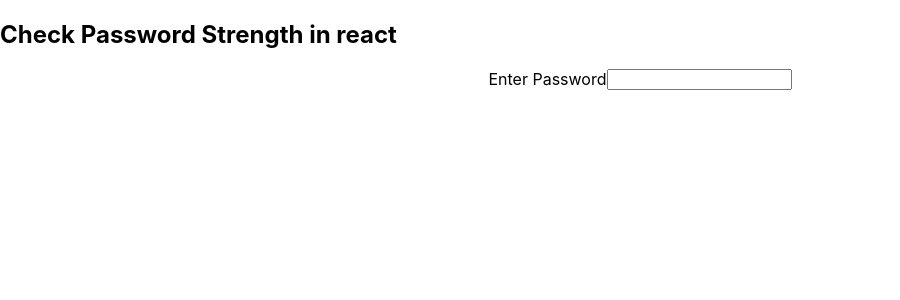
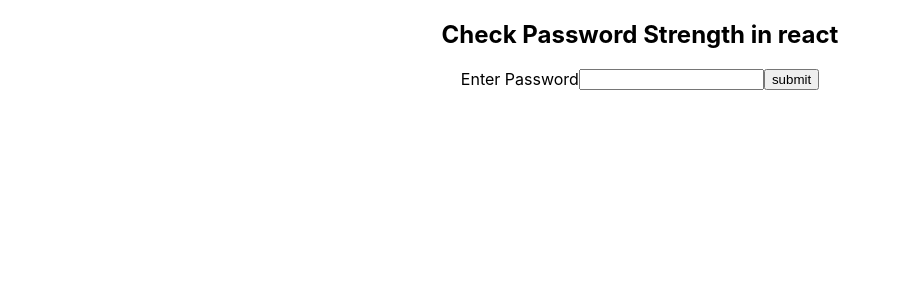
Before and after one commit to adarshSuryavanshigithub007/Password-validation, a React (Create React App) app: page / in a window 1280 px wide. Shown: the top 300 px of the page, without its empty margins (0-900 px from the left). Built offline with nearby package versions, Linux system fonts and the light colour scheme.

Commit message:
validation install toastify

```diff
--- a/package.json
+++ b/package.json
@@ -9,6 +9,7 @@
     "react": "^18.2.0",
     "react-dom": "^18.2.0",
     "react-scripts": "5.0.1",
+    "react-toastify": "^9.1.3",
     "validator": "^13.11.0",
     "web-vitals": "^2.1.4"
   },
--- a/src/App.js
+++ b/src/App.js
@@ -1,22 +1,34 @@
 import React, { useState } from "react";
+import { ToastContainer, toast } from 'react-toastify';
+
+
 import validator from "validator";
 function App() {
-  const[errorMessage,setErrorMessage]=useState('')
-  const validation=(value)=>{
-if(validator.isStrongPassword(value,{minLength:8,minLowercase:1,minUppercase:1,minNumbers:1,minSymbols:1})){
-  setErrorMessage(`Is Strong Password`)
+  const [password, setPassword] = useState('')
+  const validation = (value) => {
+    if (validator.isStrongPassword(password, { minLength: 8, minLowercase: 1, minUppercase: 1, minNumbers: 1, minSymbols: 1 })) {
+      toast.success(`Is Strong Password`)
 
-}else{
-setErrorMessage(`Is Not Strong Password`)
-}
+    } else {
+      toast.error(`Is Not Strong Password`)
+    }
+  }
+  const handleChangePassword = (e) => {
+    setPassword(e.target.value)
   }
   return (
-    <div >
-      <h2>Check Password Strength in react</h2>
-      <div style={{display:'flex',justifyContent:'center'}}>
-      <span>Enter Password</span><input type="text" onChange={(e)=>validation(e.target.value)}/>
-      <br/>
-      {errorMessage===''?null:<span style={{fontWeight:'bold',color:'red'}}>{errorMessage}</span>}
+    <div  >
+      <ToastContainer style={{ position: toast.POSITION.BOTTOM_RIGHT }} />
+      <div style={{ display: 'flex', justifyContent: 'center' }}>
+        <h2>Check Password Strength in react</h2>
+
+      </div>
+      <div style={{ display: 'flex', justifyContent: 'center' }}>
+        <span>Enter Password</span><input type="text" onChange={handleChangePassword} />
+
+        <button onClick={validation}>submit</button>
+
+
       </div>
 
     </div>
--- a/src/index.js
+++ b/src/index.js
@@ -2,6 +2,7 @@ import React from 'react';
 import ReactDOM from 'react-dom/client';
 import './index.css';
 import App from './App';
+import 'react-toastify/dist/ReactToastify.css';
 import reportWebVitals from './reportWebVitals';
 
 const root = ReactDOM.createRoot(document.getElementById('root'));
```
Also changed, not shown: 1 other file (tests, documents, lock files or other folders).
